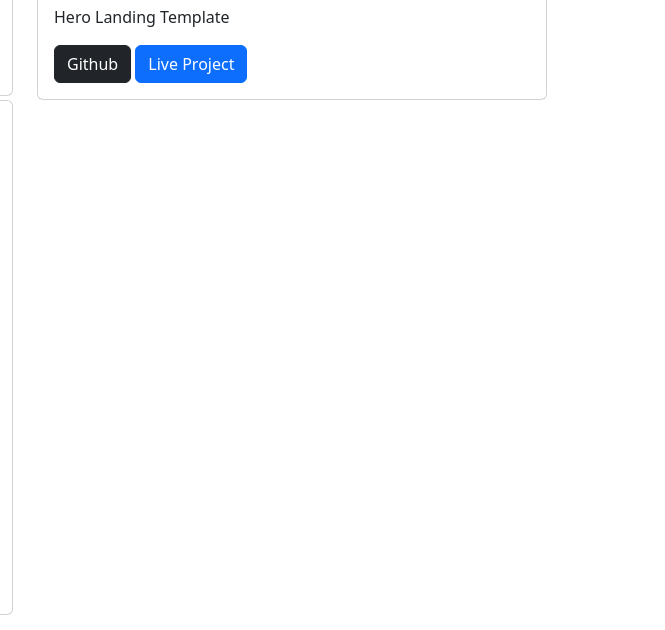
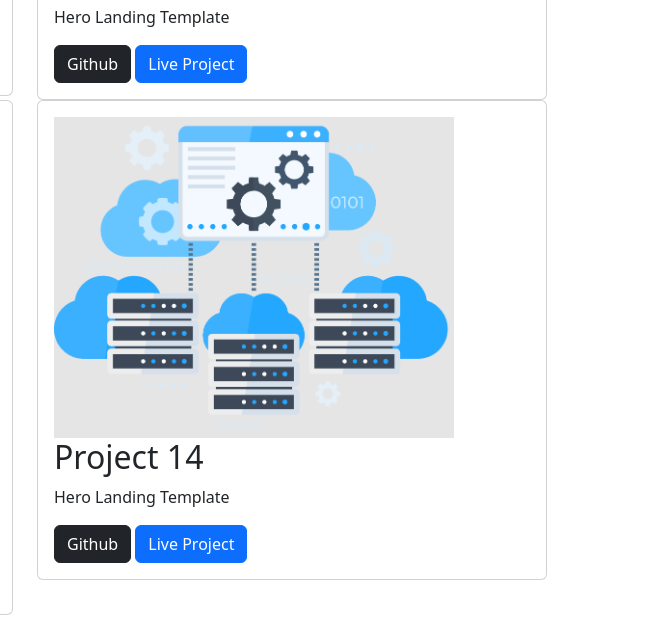
Before and after one commit to umangpincha/My-Portfolio, a plain HTML site: page projects.html in a window 1280 px wide. Shown: the part 2575-3205 px from the top of the page, 615-1280 px from the left. Drawn offline with nearby package versions, Linux system fonts and the light colour scheme.

Commit message:
new project added

```diff
--- a/projects.html
+++ b/projects.html
@@ -376,6 +376,30 @@
           </div>
           <!-- card 13 ends -->
 
+
+          <!-- card 14 starts -->
+          <div class="col-sm-6">
+            <div class="card">
+              <div class="card-body">
+                <img src="./images/14.PNG" alt="" style="width: 84%" />
+                <h2 class="card-title">Project 14</h2>
+                <p class="card-text" style="text-align: justify">
+                  Hero Landing Template
+                </p>
+                <a
+                  href="https://github.com/umangpincha/web-hosting-template"
+                  class="btn btn-dark"
+                  >Github</a
+                >
+                <a
+                  href="https://web-hosting-temp.netlify.app/"
+                  class="btn btn-primary"
+                  >Live Project</a
+                >
+              </div>
+            </div>
+          </div>
+          <!-- card 14 ends -->
       </div>
       <!-- card ends -->
     </div>
```
Also changed, not shown: images/14.PNG (added).
